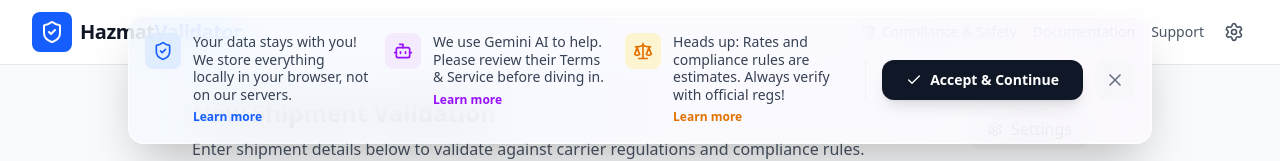
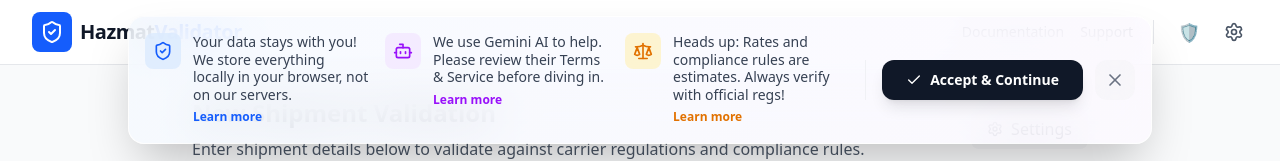
Before and after one commit to mstanczak/thermal-hubble, a React (Vite) app: page / in a window 1280 px wide. Shown: the top 161 px of the page. Built offline with nearby package versions, Linux system fonts and the light colour scheme.

Commit message:
style: Clean up navbar and add context to reset button

```diff
--- a/src/components/Layout.tsx
+++ b/src/components/Layout.tsx
@@ -24,11 +24,19 @@ export function Layout({ children, onSettingsClick, onDocumentationClick, onSupp
                         </h1>
                     </button>
                     <nav className="flex items-center gap-4">
-                        <button onClick={onComplianceClick} className="text-sm font-medium text-gray-600 hover:text-gray-900 flex items-center gap-1">
-                            <span role="img" aria-label="shield">🛡️</span> Compliance & Safety
-                        </button>
                         <button onClick={onDocumentationClick} className="text-sm font-medium text-gray-600 hover:text-gray-900">Documentation</button>
                         <button onClick={onSupportClick} className="text-sm font-medium text-gray-600 hover:text-gray-900">Support</button>
+
+                        <div className="w-px h-6 bg-gray-200 mx-1"></div>
+
+                        <button
+                            onClick={onComplianceClick}
+                            className="text-gray-600 hover:text-gray-900 p-1 rounded-md hover:bg-gray-100 transition-colors"
+                            title="Compliance & Safety"
+                        >
+                            <span role="img" aria-label="shield" className="text-lg">🛡️</span>
+                        </button>
+
                         {onSettingsClick && (
                             <button
                                 onClick={onSettingsClick}
--- a/src/components/SettingsPanel.tsx
+++ b/src/components/SettingsPanel.tsx
@@ -699,7 +699,7 @@ export function SettingsPanel() {
                         }
                     }}
                     className="text-xs text-gray-300 hover:text-red-400 transition-colors"
-                    title="Factory Reset"
+                    title="Clear all saved data (keys, models, settings) and reload the application. Use this if the app becomes unresponsive."
                 >
                     Reset Application
                 </button>
```
